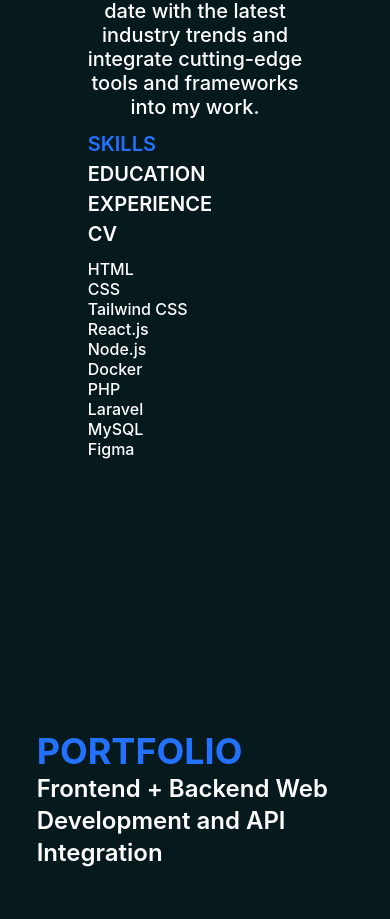
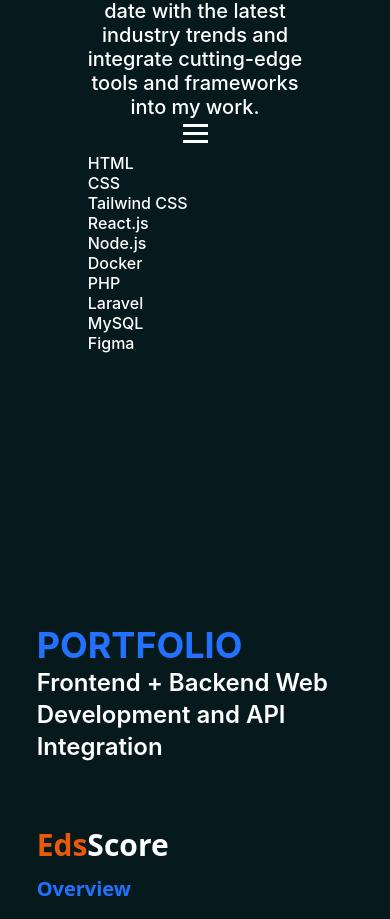
Before and after one commit to esorrie/personal-website, a React (Vite) app: page / in a window 390 px wide. Shown: the part 1287-2206 px from the top of the page. Built offline with nearby package versions, Linux system fonts and the light colour scheme.

Commit message:
about tabs now dropdown, less 1000px, not aligned center???

```diff
--- a/src/components/tabs.css
+++ b/src/components/tabs.css
@@ -48,7 +48,7 @@
 }
 
 .active-tabs {
-    margin-right: 75px;
+    margin-right: 73px;
     text-transform: uppercase;
     color: #2272FF;
     font-family: Inter;
@@ -75,3 +75,54 @@
 .active-content {
     display: block;
 }
+
+.dropdown2 {
+    display: none;
+    cursor: pointer;
+}
+
+.bar {
+    display: block;
+    width: 25px;
+    height: 3px;
+    margin: 5px auto;
+    transition: all 0.3s ease;
+    background-color: white;
+}
+
+@media(max-width:1000px){
+
+    .dropdown2 {
+        display:block;
+    }
+    .dropdown2.active .bar:nth-child(2){
+        opacity: 0;
+    }
+    .dropdown2.active .bar:nth-child(1){
+        transform: translateY(8px) rotate(45deg);
+    }
+    .dropdown2.active .bar:nth-child(3){
+        transform: translateY(-8px) rotate(-45deg);
+    }
+
+    .bloc-tabs {
+        display: none;
+        gap: 0;
+        flex-direction: column;
+        text-align: center;
+        width: 100%;
+        transition: 0.7s;
+    }
+
+    .tabs {
+        margin: 4px 0px 0px 0px;
+        text-align: center;
+        cursor: pointer;
+    }
+
+    .bloc-tabs.active{
+        display: flex;
+        margin-bottom: 10px;
+    }
+
+}
--- a/src/components/tabs.jsx
+++ b/src/components/tabs.jsx
@@ -2,6 +2,17 @@
 import './tabs.css'
 
 function Tabs()  {
+
+    const expand = () => {
+        const dropdown2 = document.querySelector(".dropdown2");
+        const blocTabs = document.querySelector(".bloc-tabs");
+
+        dropdown2.addEventListener("click", () => {
+            console.log("Dropdown clicked");
+            dropdown2.classList.toggle("active");
+            blocTabs.classList.toggle("active");
+        })
+    };
 
     const [toggleState, setToggleState] = useState(1);
 
@@ -18,14 +29,19 @@
                     <div className="px-18.9% card5 body"> From designing elegant user interfaces using HTML, CSS, and JavaScript, to creating robust server systems with Node.js and databases like MySQL, I possess the skills to bring ambitious projects to life. My curiosity drives me to stay up to date with the latest industry trends and integrate cutting-edge tools and frameworks into my work.</div>
                 </div>
             </div>
-                <div className="bloc-tabs flex-wrap mx-22.5% lg:mx-30% ">
+                <div className="bloc-tabs flex-wrap mx-22.5%">
                     <div className={toggleState === 1 ? "tabs cursor-default active-tabs" : "tabs cursor-default" } onClick={() => toggleTab(1)} > skills </div>
                     <div className={toggleState === 2 ? "tabs cursor-default active-tabs" : "tabs cursor-default" } onClick={() => toggleTab(2)} > education </div>
                     <div className={toggleState === 3 ? "tabs cursor-default active-tabs" : "tabs cursor-default" } onClick={() => toggleTab(3)} > experience </div>
                     <a href="https://1drv.ms/w/s!AsrSQj_iC3W5g1blTLW0n05iwYRl?e=k9ltRL" target="_blank" className="CVtabs cursor-pointer" > cv </a>
                 </div>
+            <div className="dropdown2" onClick={expand}>
+                <span className='bar'></span>
+                <span className='bar'></span>
+                <span className='bar'></span>
+            </div>
 
-                <div className="content-tabs mx-22.5% lg:mx-30%">
+                <div className="content-tabs mx-22.5%">
                     <div className={toggleState === 1 ? "content active-content" : "content" } >
                         <ul>
                             <div className=""> HTML </div>
```
